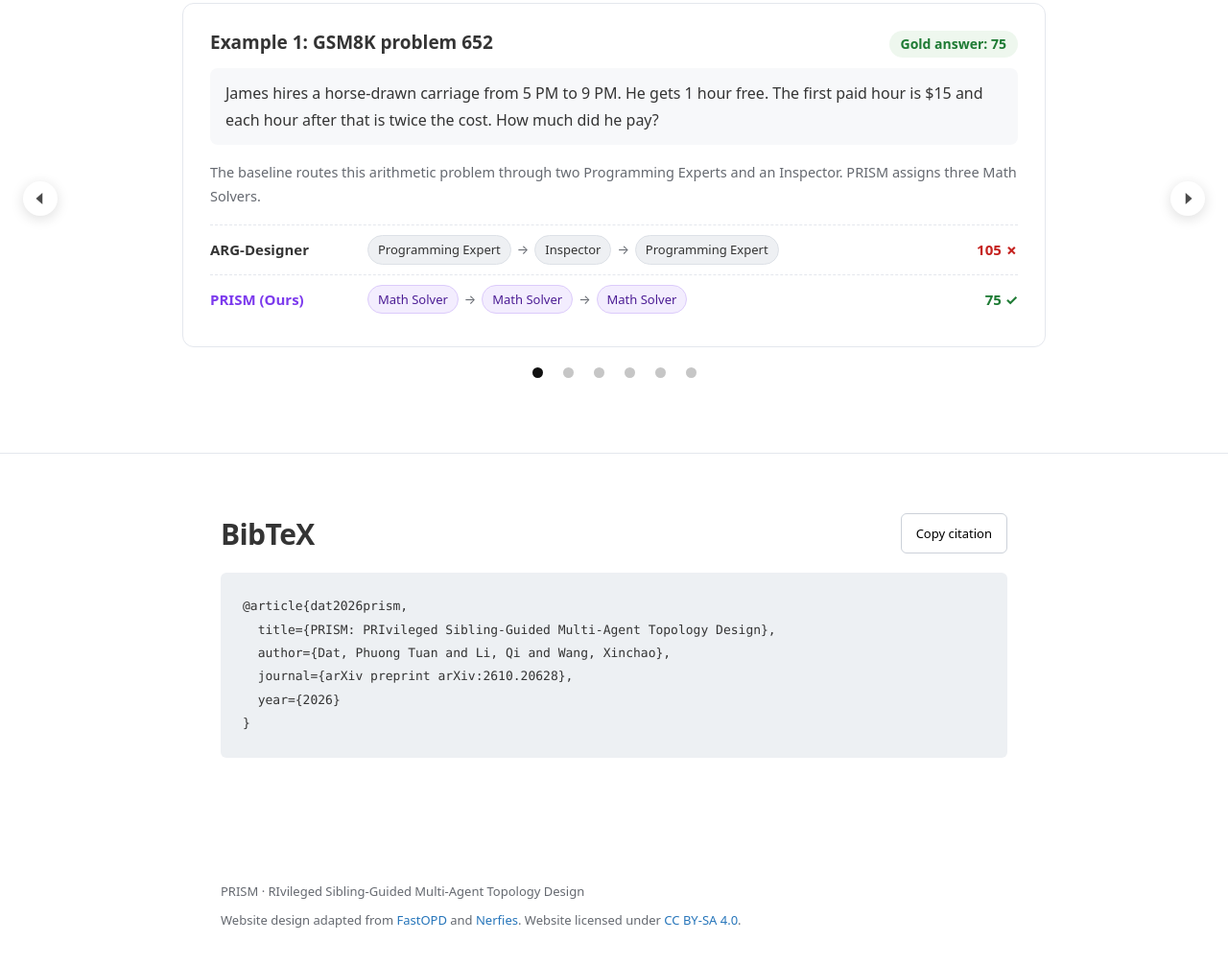
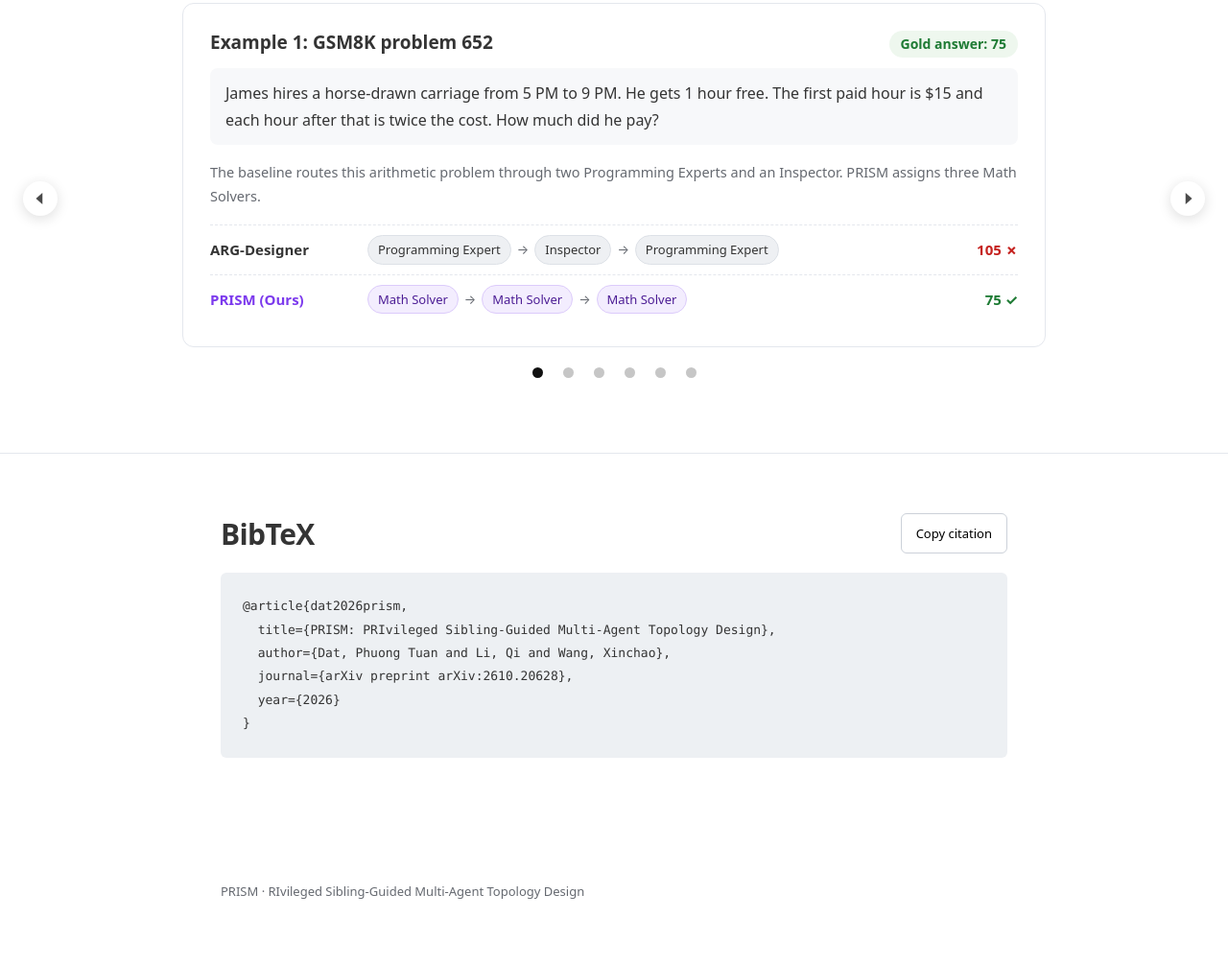
Before and after one commit to tuandattt/prism_project_web, a plain HTML site: page index.html in a window 1280 px wide. Shown: the part 7836-8842 px from the top of the page at 96% size. After the commit the page ends 8819 px from the top, so only its background shows below. Drawn offline with nearby package versions, Linux system fonts and the light colour scheme.

```diff
--- a/index.html
+++ b/index.html
@@ -314,6 +314,6 @@
     <p id="copy-status" role="status"></p>
   </div></section>
 </main>
-<footer><div class="container reading-width"><p>PRISM · RIvileged Sibling-Guided Multi-Agent Topology Design</p><p>Website design adapted from <a href="https://fastopd.github.io/">FastOPD</a> and <a href="https://github.com/nerfies/nerfies.github.io">Nerfies</a>. Website licensed under <a rel="license" href="https://creativecommons.org/licenses/by-sa/4.0/">CC BY-SA 4.0</a>.</p></div></footer>
+<footer><div class="container reading-width"><p>PRISM · RIvileged Sibling-Guided Multi-Agent Topology Design</p></div></footer>
 </body>
 </html>
```
